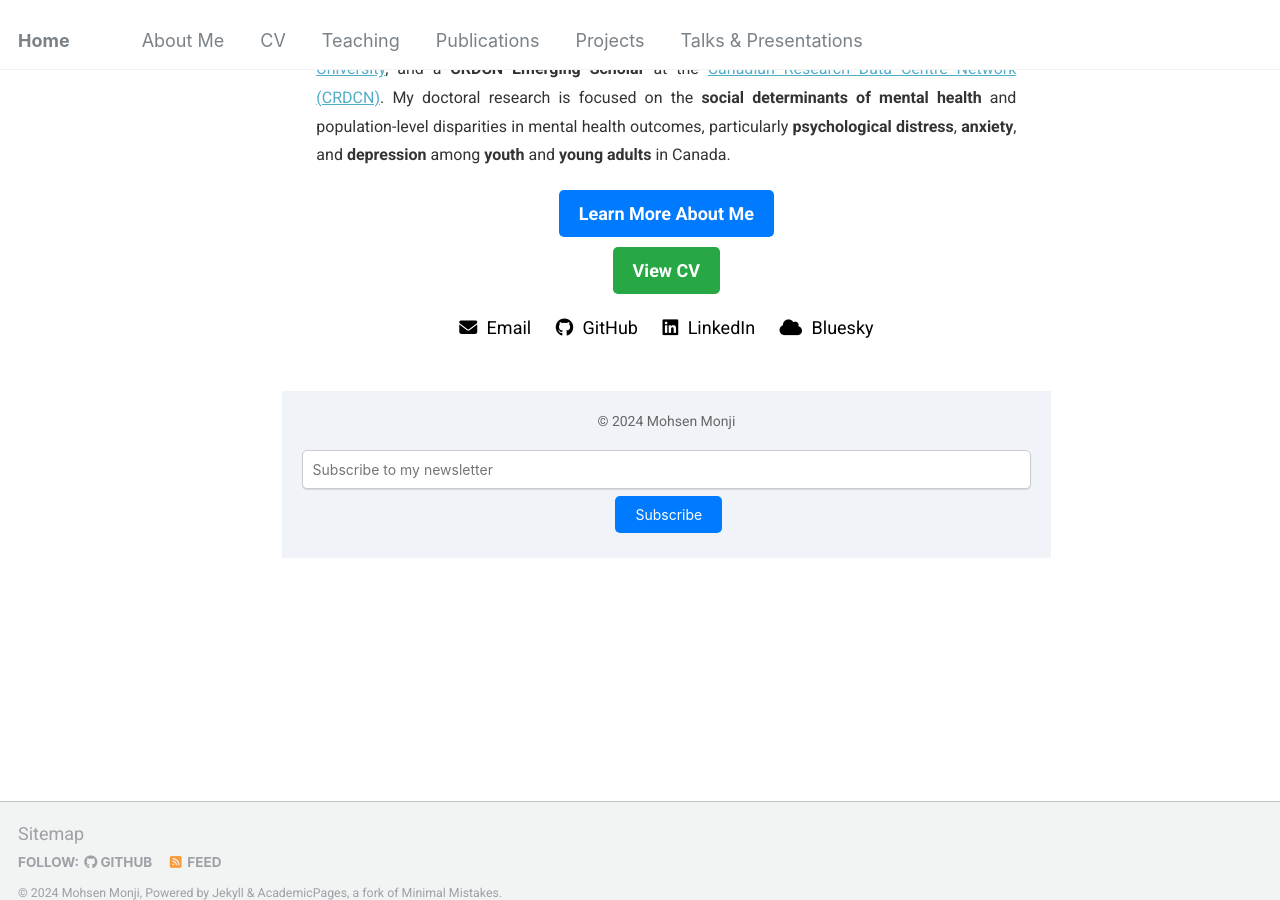
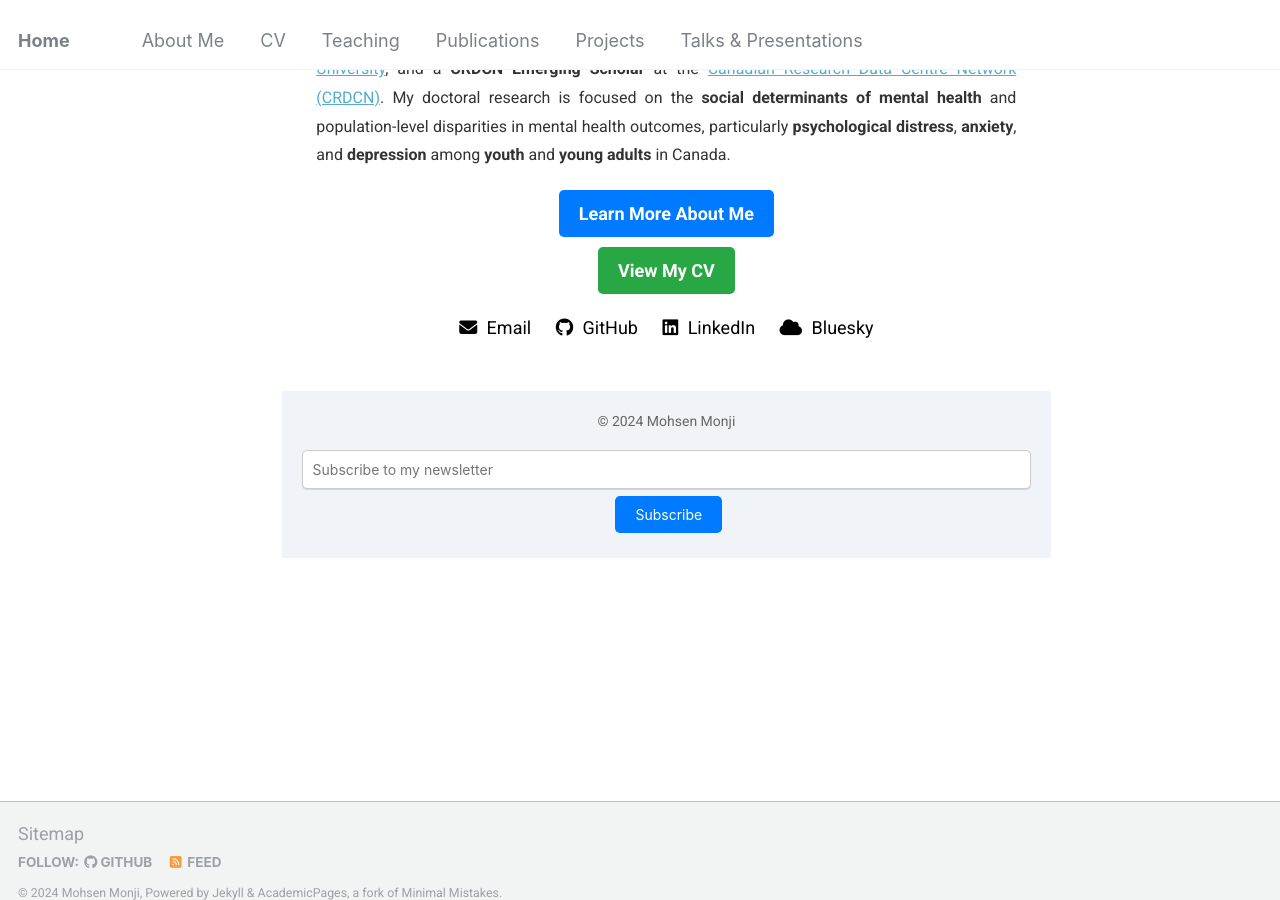
Before and after one commit to Mohsnmonji/mohsnmonji.github.io, a Jekyll site: the page built from _pages/front.md, in a window 1280 px wide and 900 px high, scrolled down 501 px. Built offline with Jekyll 4.4.1, drawn with Linux system fonts in a browser that asks for light colours.

Commit message:
Update front.md

```diff
--- a/_pages/front.md
+++ b/_pages/front.md
@@ -31,7 +31,7 @@ hide_avatar: true
   <!-- Buttons -->
   <div style="margin-top: 20px;">
     <a href="/about-me/" style="display: inline-block; padding: 10px 20px; background-color: #007BFF; color: white; text-decoration: none; border-radius: 5px; font-weight: bold; margin-bottom: 10px;">Learn More About Me</a><br>
-    <a href="/curriculum/" style="display: inline-block; padding: 10px 20px; background-color: #28A745; color: white; text-decoration: none; border-radius: 5px; font-weight: bold;">View CV</a>
+    <a href="/curriculum/" style="display: inline-block; padding: 10px 20px; background-color: #28A745; color: white; text-decoration: none; border-radius: 5px; font-weight: bold;">View My CV</a>
   </div>
 
   <!-- Social Media Links -->
```
